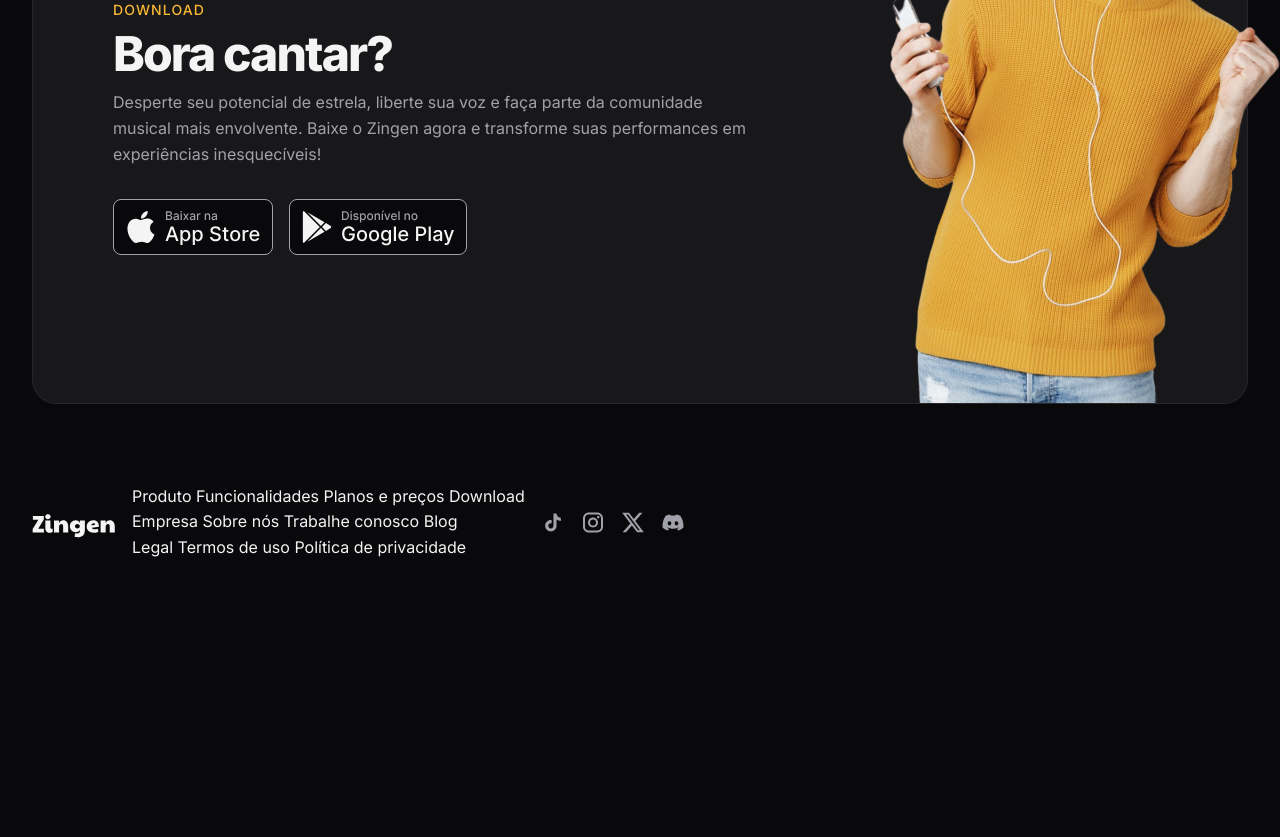
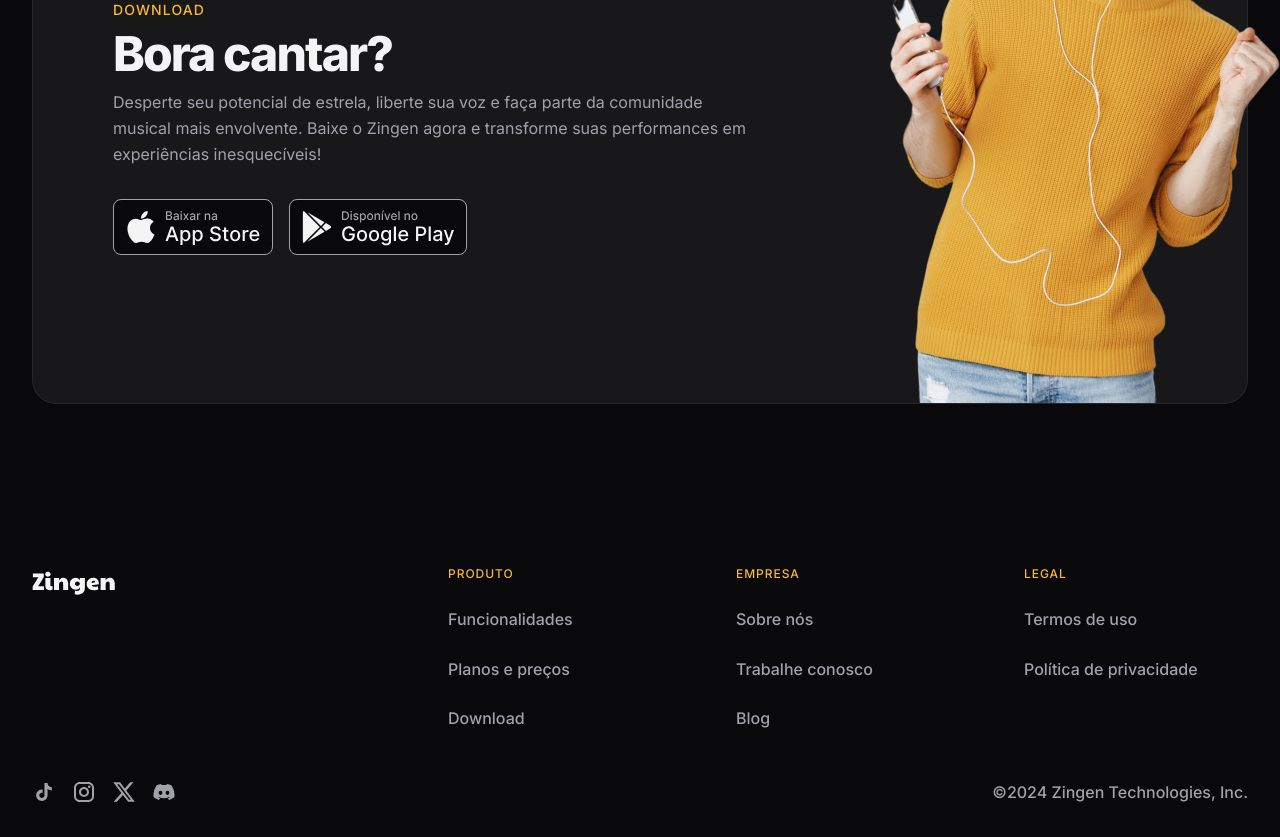
Before and after one commit to devmoisessantos/zingen-landing-page, a plain HTML site: page index.html in a window 1280 px wide. Shown: the part 3780-4617 px from the top of the page. Before the commit the page ends 4341 px from the top, so only its background shows below. Drawn offline with Linux system fonts and the light colour scheme.

Commit message:
adicionando o footer

```diff
--- /dev/null
+++ b/css/footer.css
@@ -0,0 +1,55 @@
+footer {
+    color: var(--text-color-secondary);
+    font-weight: var(--fw-md);
+
+    & .container {
+        padding-inline: 3rem;
+    }
+
+    & .container,
+    & .top {
+        gap: 3rem;
+    }
+
+    & nav.even-columns {
+        gap: 4rem;
+    }
+
+    & .top ul {
+        align-content: start;
+    }
+
+    & .title {
+        font-size: 0.75rem;
+        letter-spacing: 0.08em;
+        text-transform: uppercase;
+        color: var(--brand-color-primary);
+    }
+
+    & .bottom {
+        flex-wrap: wrap;
+
+        & > div {
+            margin-right: auto;
+        }
+    }
+
+    @media (width >= 80em) {
+        .container {
+            padding-inline: 0;
+            padding-bottom: 2rem;
+        }
+
+        & .top {
+            grid-template-columns: auto 1fr;
+
+            & nav {
+                margin-left: auto;
+            }
+
+            & ul {
+                width: 14rem;
+            }
+        }
+    }
+}
--- a/css/global.css
+++ b/css/global.css
@@ -56,7 +56,7 @@ html {
     font-size: var(--fs-base);
     line-height: 1.6;
     color: var(--text-color-primary);
-
+    scroll-behavior: smooth;
 }
 
 body {
--- a/css/styles.css
+++ b/css/styles.css
@@ -10,3 +10,4 @@
 @import url(features.css) (width >= 80rem);
 @import url(pricing.css);
 @import url(download.css);
+@import url(footer.css);
--- a/index.html
+++ b/index.html
@@ -205,34 +205,58 @@
     </section>
 
     <footer>
-        <div class="container flex gap-1">
-            <img src="assets/icons/Logo.svg" alt="">
-            <div class="navigation gap-1">
-                <div class="product gap-1">
-                    <a href="#">Produto</a>
-                    <a href="#">Funcionalidades</a>
-                    <a href="#">Planos e preços</a>
-                    <a href="#">Download</a>
+        <div class="container grid py-xl">
+            <section class="grid top">
+                <img src="assets/icons/Logo.svg" alt="">
+                <nav class="even-columns">
+                    <ul role="list" class="grid gap-1.5">
+                        <li class="title">Produto</li>
+                        <li>
+                            <a href="#features">Funcionalidades</a>
+                        </li>
+                        <li>
+                            <a href="#pricing">Planos e preços</a>
+                        </li>
+                        <li>
+                            <a href="#download">Download</a>
+                        </li>
+                    </ul>
+
+                    <ul role="list" class="grid gap-1.5">
+                        <li class="title">Empresa</li>
+                        <li>
+                            <a href="#about">Sobre nós</a>
+                        </li>
+                        <li>
+                            <a href="#">Trabalhe conosco</a>
+                        </li>
+                        <li>
+                            <a href="#">Blog</a>
+                        </li>
+                    </ul>
+
+                    <ul role="list" class="grid gap-1.5">
+                        <li class="title">Legal</li>
+                        <li>
+                            <a href="#">Termos de uso</a>
+                        </li>
+                        <li>
+                            <a href="#">Política de privacidade</a>
+                        </li>
+                    </ul>
+                </nav>
+            </section>
+
+            <section class="bottom flex gap-1.5">
+                <div class="flex gap-1 5">
+                    <a href="#" class="social" aria-label="tiktok"></a>
+                    <a href="#" class="social" aria-label="instagram"></a>
+                    <a href="#" class="social" aria-label="twitter"></a>
+                    <a href="#" class="social" aria-label="discord"></a>
                 </div>
+                <span class="copy">©2024 Zingen Technologies, Inc.</span>
+            </section>
 
-                <div class="business gap-1">
-                    <a href="#">Empresa</a>
-                    <a href="#">Sobre nós</a>
-                    <a href="#">Trabalhe conosco</a>
-                    <a href="#">Blog</a>
-                </div>
-
-                <div class="aroduct gap-1">
-                    <a href="#">Legal</a>
-                    <a href="#">Termos de uso</a>
-                    <a href="#">Política de privacidade</a>
-                </div>
-            </div>
-
-            <img src="assets/icons/tiktok.svg" alt="">
-            <img src="assets/icons/instagram.svg" alt="">
-            <img src="assets/icons/twitter.svg" alt="">
-            <img src="assets/icons/discord.svg" alt="">
         </div>
     </footer>
 </body>
```
